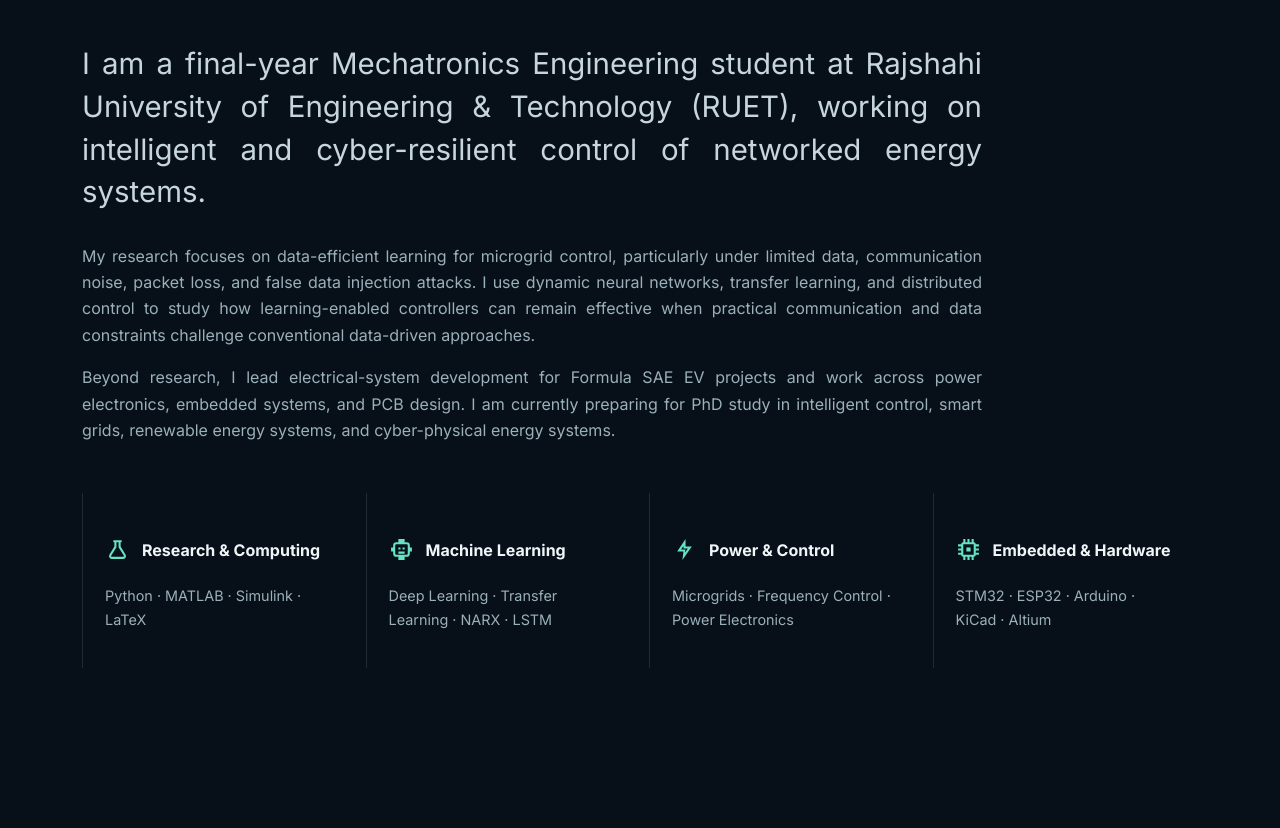
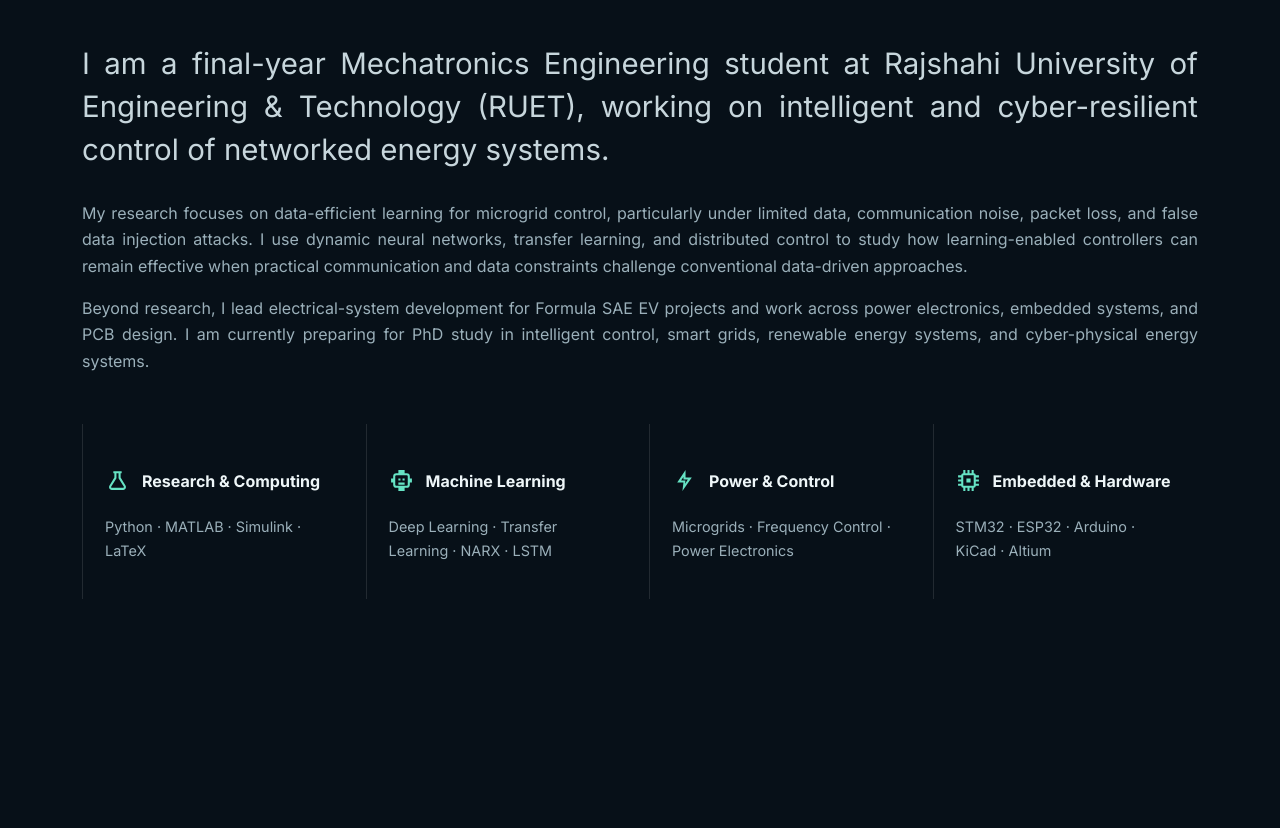
Before and after one commit to imamunorzrashid/imamunorzrashid.github.io, a plain HTML site: page index.html in a window 1280 px wide. Shown: the part 1418-2246 px from the top of the page. Drawn offline with Linux system fonts and the light colour scheme.

Commit message:
Allow full-width descriptions in about section
Updated the about section styles to allow full-width descriptions.

```diff
--- a/style.css
+++ b/style.css
@@ -347,16 +347,21 @@ html{scroll-padding-top:92px}
   height:13px !important;
   flex:0 0 13px !important;
 }
-/* V11 — selective text justification only */
-
 /* Homepage hero description */
 .hero-lead{
   text-align:justify;
   text-justify:inter-word;
 }
 
-/* About section descriptive paragraphs */
+/* About section — allow descriptions to span full section */
+.about-intro{
+  max-width:100%;
+  width:100%;
+}
+
 .about-intro>p{
+  max-width:100% !important;
+  width:100%;
   text-align:justify;
   text-justify:inter-word;
 }
```
